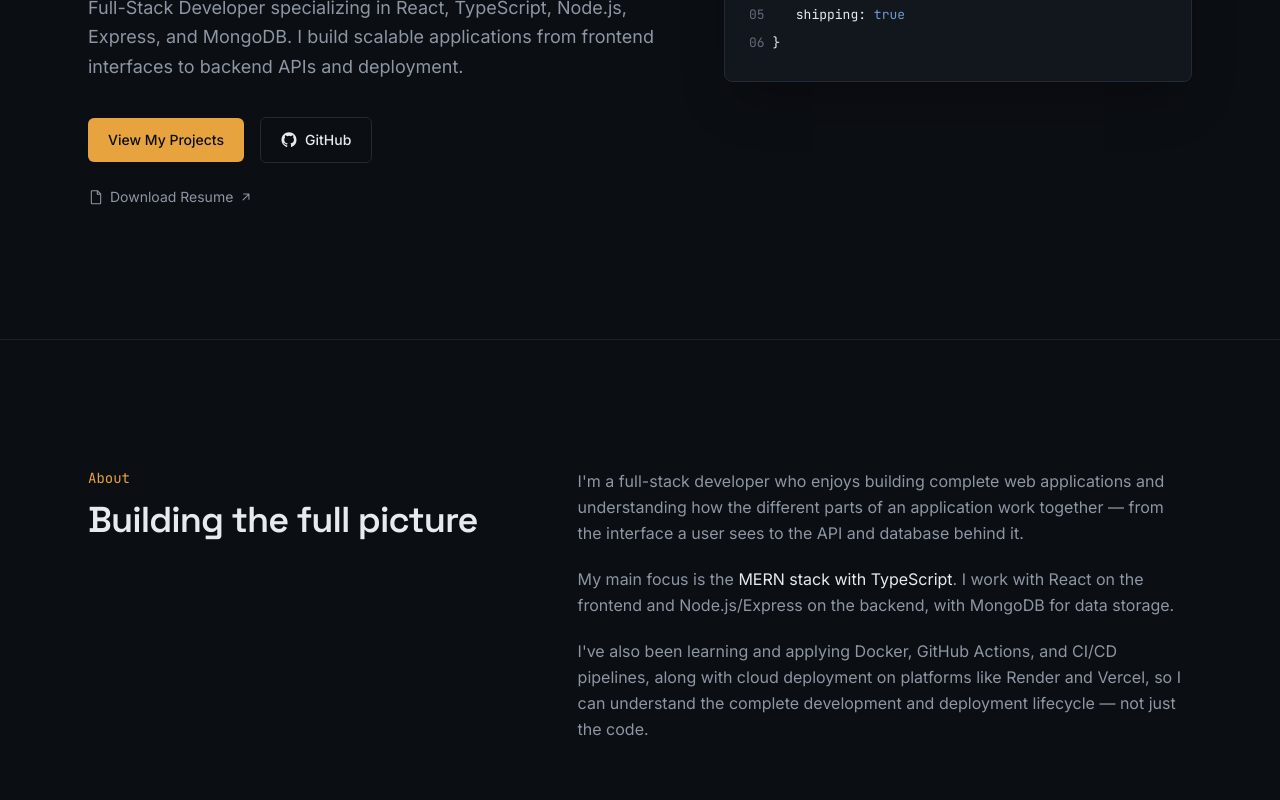
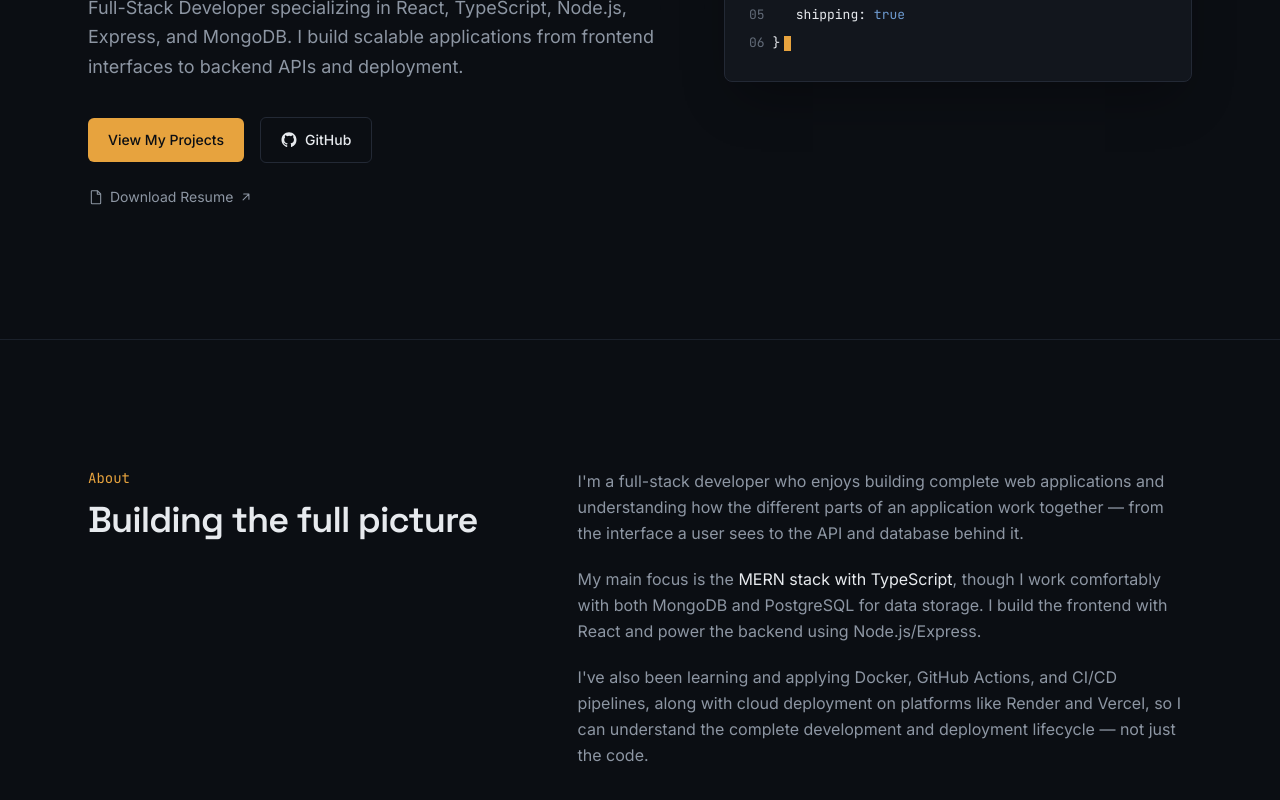
Before and after one commit to Nimeshkewat/nimesh-portfolio, a React (Vite) app: page / in a window 1280 px wide. Shown: the part 482-1282 px from the top of the page. Built offline with nearby package versions, Linux system fonts and the light colour scheme.

Commit message:
update portfolio

```diff
--- a/src/components/About.tsx
+++ b/src/components/About.tsx
@@ -27,8 +27,9 @@ export function About() {
               <span className="text-text light:text-text-light">
                 MERN stack with TypeScript
               </span>
-              . I work with React on the frontend and Node.js/Express on the
-              backend, with MongoDB for data storage.
+              , though I work comfortably with both MongoDB and PostgreSQL for
+              data storage. I build the frontend with React and power the
+              backend using Node.js/Express.
             </p>
             <p>
               I&apos;ve also been learning and applying Docker, GitHub Actions,
```
